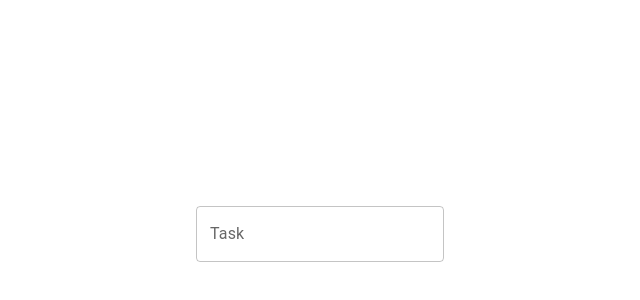
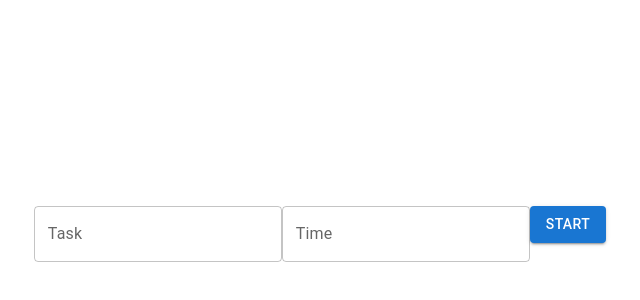
Before and after one commit to TaskRatchet/focusqueue, a React (Vite) app: page / in a window 1280 px wide. Shown: the part 166-466 px from the top of the page, without its empty margins (320-960 px from the left). Built offline with nearby package versions, Linux system fonts and the light colour scheme.

Commit message:
add start button

```diff
--- a/src/App.tsx
+++ b/src/App.tsx
@@ -2,11 +2,16 @@ import { useState } from "react";
 import reactLogo from "./assets/react.svg";
 import "./App.css";
 import TextField from "@mui/material/TextField";
+import Button from "@mui/material/Button";
 
 function App() {
   return (
     <div className="App">
       <TextField id="task" label="Task" variant="outlined" />
+      <TextField id="time" label="Time" variant="outlined" />
+      <Button variant="contained" onClick={() => {}}>
+        Start
+      </Button>
     </div>
   );
 }
```
Also changed, not shown: vitest.setup.ts (+6 -1 lines), 1 other file (tests, documents, lock files or other folders).
